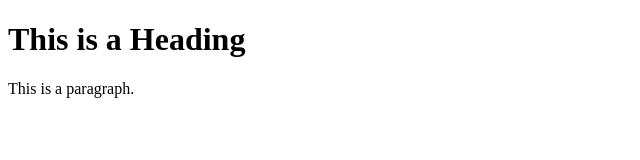
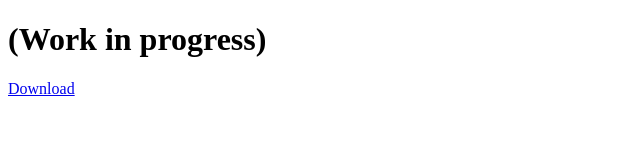
Before and after one commit to crinazetu/capybara, a plain HTML site: page docs/index.html in a window 1280 px wide. Shown: the whole page, without its empty margins (0-640 px from the left). Drawn offline with Linux system fonts and the light colour scheme.

Commit message:
website has downloadable link

```diff
--- a/docs/index.html
+++ b/docs/index.html
@@ -5,8 +5,9 @@
 </head>
 <body>
 
-    <h1>This is a Heading</h1>
-    <p>This is a paragraph.</p>
+    <h1>(Work in progress)</h1>
+
+    <a href="https://github.com/crinazetu/capybara/releases/download/Releases/CaPybara.exe" download="CaPybara program">Download</a>
 
 </body>
 </html>
```
